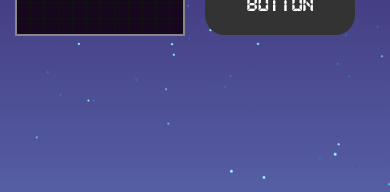
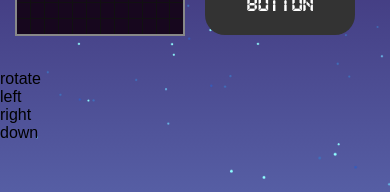
Before and after one commit to geeekgod/Tetromino, a React (Create React App) app: page /play in a window 390 px wide. Shown: the part 295-487 px from the top of the page. Built offline with nearby package versions, Linux system fonts and the light colour scheme.

Commit message:
chore: add mobile controls

```diff
--- a/src/components/Tetris.jsx
+++ b/src/components/Tetris.jsx
@@ -101,6 +101,14 @@ const Tetris = () => {
                         <StartButton callBack={startGame} />
                     </aside>
                 </StyledTetris>
+                <div className="mobile-controls">
+                    <div className="controls-wrapp">
+                        <p>rotate</p>
+                        <p>left</p>
+                        <p>right</p>
+                        <p>down</p>
+                    </div>
+                </div>
             </StyledTetrisWrapper>
         </div>
     )
--- a/src/styles/Game.css
+++ b/src/styles/Game.css
@@ -8,6 +8,9 @@ body {
   -webkit-font-smoothing: antialiased;
   -moz-osx-font-smoothing: grayscale;
 }
+.mobile-controls{
+  display: none;
+}
 
 @media (max-width: 500px) {
   .stage-div {
@@ -15,3 +18,9 @@ body {
     max-width: 45vw !important;
   }
 }
+
+@media (max-width: 501px) {
+  .mobile-controls {
+    display: block;
+  }
+}
```
